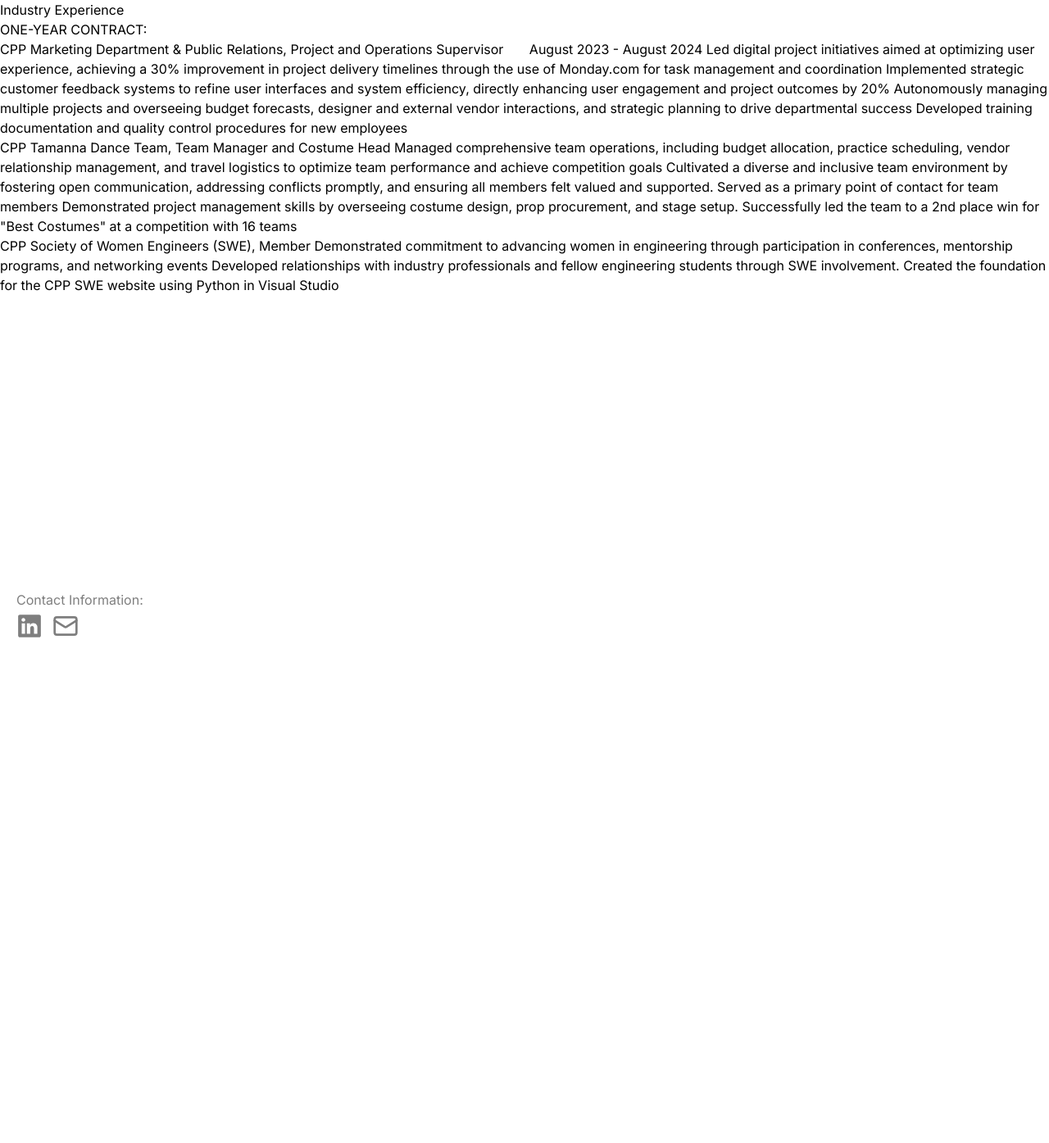
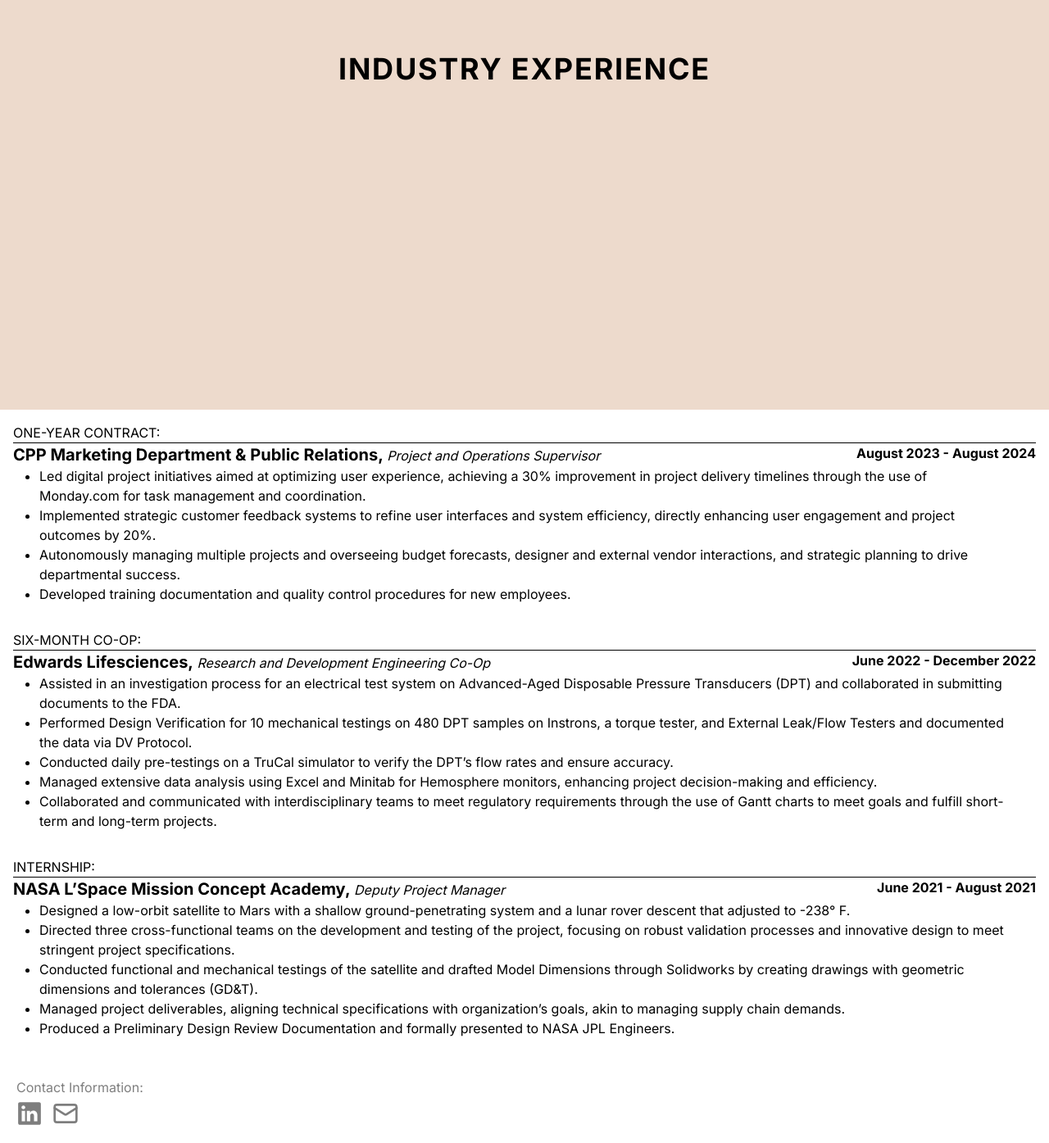
Before and after one commit to arjundabir/harshitadabir.com, a Next.js app: page /industry-experience in a window 1280 px wide. Shown: the whole page at 82% size. Before the commit the page ends 800 px from the top, so only its background shows below. Built offline with nearby package versions, Linux system fonts and the light colour scheme.

Commit message:
completed industry experience

```diff
--- a/app/campus-involvements/page.tsx
+++ b/app/campus-involvements/page.tsx
@@ -41,7 +41,7 @@ const page: FC<pageProps> = ({}) => {
                 , Team Manager and Costume Head
               </span>
             </h5>
-            <ul className="list-disc">
+            <ul className="list-disc px-8">
               <li>
                 Managed comprehensive team operations, including budget
                 allocation, practice scheduling, vendor relationship management,
@@ -67,7 +67,7 @@ const page: FC<pageProps> = ({}) => {
               CPP Society of Women Engineers (SWE),{" "}
               <span className="italic text-base font-normal"> Member</span>
             </h5>
-            <ul className="list-disc">
+            <ul className="list-disc px-8">
               <li>
                 Demonstrated commitment to advancing women in engineering
                 through participation in conferences, mentorship programs, and
--- a/app/industry-experience/page.tsx
+++ b/app/industry-experience/page.tsx
@@ -1,48 +1,78 @@
+import BeigeBackground from "@/components/BeigeBackground";
 import { FC } from "react";
 
 interface pageProps {}
 
 const page: FC<pageProps> = ({}) => {
   return (
-    <main>
-      <h1>Industry Experience</h1>
-
-      <h5>ONE-YEAR CONTRACT:</h5>
-      <p>
-        CPP Marketing Department & Public Relations, Project and Operations
-        Supervisor       August 2023 - August 2024 Led digital project
-        initiatives aimed at optimizing user experience, achieving a 30%
-        improvement in project delivery timelines through the use of Monday.com
-        for task management and coordination Implemented strategic customer
-        feedback systems to refine user interfaces and system efficiency,
-        directly enhancing user engagement and project outcomes by 20%
-        Autonomously managing multiple projects and overseeing budget forecasts,
-        designer and external vendor interactions, and strategic planning to
-        drive departmental success Developed training documentation and quality
-        control procedures for new employees
-      </p>
-      <p>
-        CPP Tamanna Dance Team, Team Manager and Costume Head Managed
-        comprehensive team operations, including budget allocation, practice
-        scheduling, vendor relationship management, and travel logistics to
-        optimize team performance and achieve competition goals Cultivated a
-        diverse and inclusive team environment by fostering open communication,
-        addressing conflicts promptly, and ensuring all members felt valued and
-        supported. Served as a primary point of contact for team members
-        Demonstrated project management skills by overseeing costume design,
-        prop procurement, and stage setup. Successfully led the team to a 2nd
-        place win for &quot;Best Costumes&quot; at a competition with 16 teams
-      </p>
-      <p>
-        CPP Society of Women Engineers (SWE), Member Demonstrated commitment to
-        advancing women in engineering through participation in conferences,
-        mentorship programs, and networking events Developed relationships with
-        industry professionals and fellow engineering students through SWE
-        involvement. Created the foundation for the CPP SWE website using Python
-        in Visual Studio
-      </p>
-    </main>
+    <div>
+      <BeigeBackground />
+      <div className="container mx-auto">
+        {experiences.map((experience, key) => (
+          <div key={key} className="p-4">
+            <h3 className="text-base">{experience.type}</h3>
+            <hr className="w-full border-1 border-black" />
+            <div className="flex justify-between">
+              <h5 className="text-xl font-bold">
+                {experience.job},
+                <span className="italic text-base font-normal">
+                  {" "}
+                  {experience.position}
+                </span>
+              </h5>
+              <p className="font-bold">{experience.duration}</p>
+            </div>
+            <ul className="list-disc px-8">
+              {experience.actions.map((action, key) => (
+                <li key={key}>{action}</li>
+              ))}
+            </ul>
+          </div>
+        ))}
+      </div>
+    </div>
   );
 };
 
 export default page;
+
+const experiences = [
+  {
+    type: "ONE-YEAR CONTRACT:",
+    job: "CPP Marketing Department & Public Relations",
+    position: "Project and Operations Supervisor",
+    duration: "August 2023 - August 2024",
+    actions: [
+      "Led digital project initiatives aimed at optimizing user experience, achieving a 30% improvement in project delivery timelines through the use of Monday.com for task management and coordination.",
+      "Implemented strategic customer feedback systems to refine user interfaces and system efficiency, directly enhancing user engagement and project outcomes by 20%.",
+      "Autonomously managing multiple projects and overseeing budget forecasts, designer and external vendor interactions, and strategic planning to drive departmental success.",
+      "Developed training documentation and quality control procedures for new employees.",
+    ],
+  },
+  {
+    type: "SIX-MONTH CO-OP:",
+    job: "Edwards Lifesciences",
+    position: "Research and Development Engineering Co-Op",
+    duration: "June 2022 - December 2022",
+    actions: [
+      "Assisted in an investigation process for an electrical test system on Advanced-Aged Disposable Pressure Transducers (DPT) and collaborated in submitting documents to the FDA.",
+      "Performed Design Verification for 10 mechanical testings on 480 DPT samples on Instrons, a torque tester, and External Leak/Flow Testers and documented the data via DV Protocol.",
+      "Conducted daily pre-testings on a TruCal simulator to verify the DPT’s flow rates and ensure accuracy.",
+      "Managed extensive data analysis using Excel and Minitab for Hemosphere monitors, enhancing project decision-making and efficiency.",
+      "Collaborated and communicated with interdisciplinary teams to meet regulatory requirements through the use of Gantt charts to meet goals and fulfill short-term and long-term projects.",
+    ],
+  },
+  {
+    type: "INTERNSHIP:",
+    job: "NASA L’Space Mission Concept Academy",
+    position: "Deputy Project Manager",
+    duration: "June 2021 - August 2021",
+    actions: [
+      "Designed a low-orbit satellite to Mars with a shallow ground-penetrating system and a lunar rover descent that adjusted to -238° F.",
+      "Directed three cross-functional teams on the development and testing of the project, focusing on robust validation processes and innovative design to meet stringent project specifications.",
+      "Conducted functional and mechanical testings of the satellite and drafted Model Dimensions through Solidworks by creating drawings with geometric dimensions and tolerances (GD&T).",
+      "Managed project deliverables, aligning technical specifications with organization’s goals, akin to managing supply chain demands.",
+      "Produced a Preliminary Design Review Documentation and formally presented to NASA JPL Engineers.",
+    ],
+  },
+];
```
